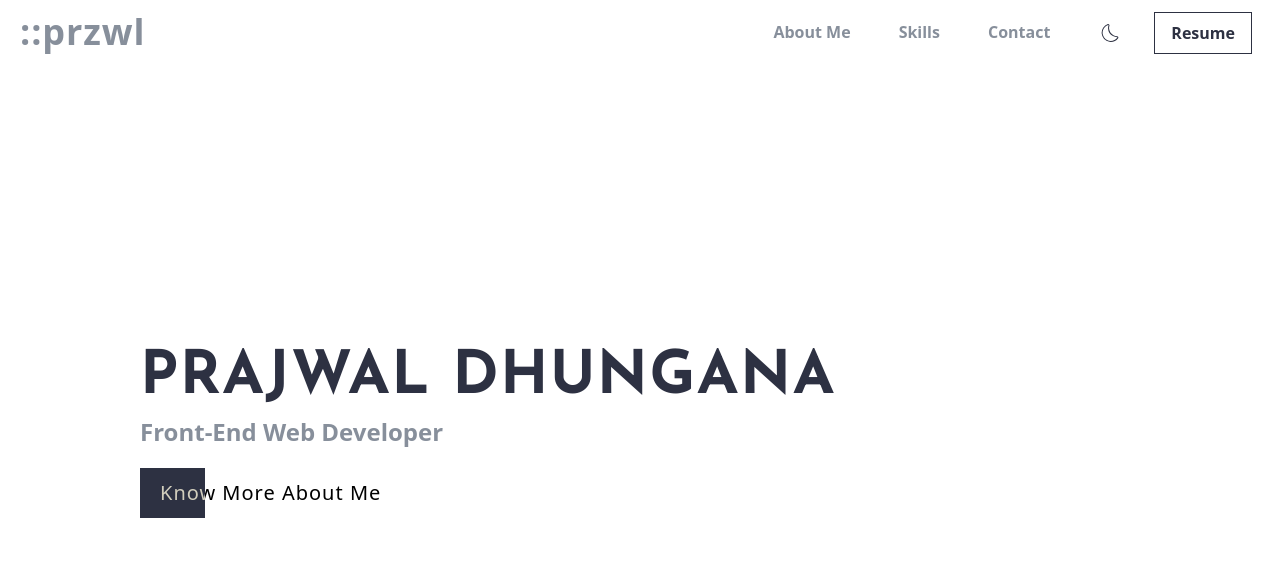
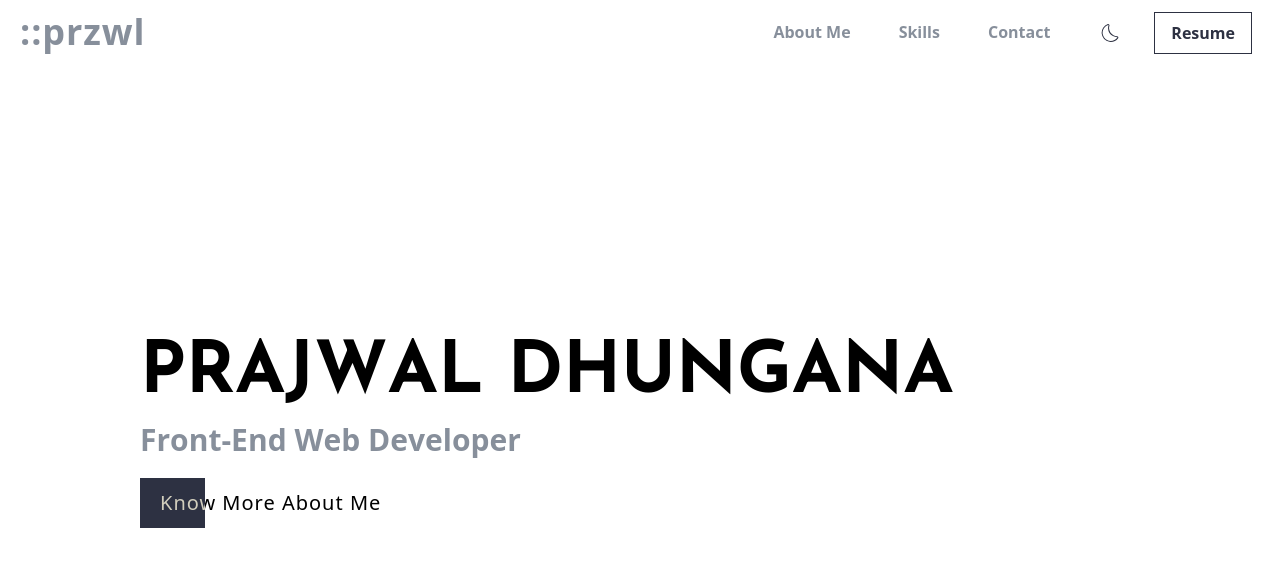
Before and after one commit to PrajwalDhungana/portfolio, a Next.js app: page / in a window 1280 px wide. Shown: the top 566 px of the page. Built offline with nearby package versions, Linux system fonts and the light colour scheme.

Commit message:
style: add transitions and styles

```diff
--- a/components/Hero/Hero.tsx
+++ b/components/Hero/Hero.tsx
@@ -3,76 +3,94 @@ import { motion } from "framer-motion";
 
 type Props = {};
 
+const hero = {
+  animate: {
+    transition: {
+      delayChildren: 0.2,
+      staggerChildren: 0.1,
+    },
+  },
+};
+
+const letterAnimation = {
+  initial: {
+    y: 400,
+  },
+  animate: {
+    y: 0,
+    transition: {
+      ease: [0.6, 0.01, -0.05, 0.95],
+      duration: 0.5,
+    },
+  },
+};
+
 export default function Hero({}: Props) {
   return (
     <div className="flex p-5 items-center h-full">
       <div className="p-6 ml-24">
+        <motion.div variants={hero}>
+          <HeroTitle title={"Prajwal Dhungana"} />
+          <HeroSubTitle
+            title={"Front-End Web Developer"}
+            transition={{ delay: 2 }}
+          />
+          <div className="overflow-hidden">
             <motion.div
               initial={{
-            x: 50,
-            opacity: 0,
-            scale: 0.5,
+                x: -300,
               }}
-          animate={{
-            x: 0,
-            opacity: 1,
-            scale: 1,
+              animate={{ x: 0 }}
+              transition={{
+                delay: 2,
+                duration: 1,
               }}
-          transition={{
-            type: "spring",
-            stiffness: 400,
-            damping: 30,
-            delay: 0.6,
-          }}
-          className="text-6xl text-deep font-extrabold mb-2 font-heading uppercase tracking-wide overflow-hidden"
             >
-          Prajwal Dhungana
+              <button className="btn">
+                <span className="btn-text">Know More About Me</span>
+              </button>
             </motion.div>
-        <motion.div
-          initial={{
-            x: 50,
-            opacity: 0,
-            scale: 0.5,
-          }}
-          animate={{
-            x: 0,
-            opacity: 1,
-            scale: 1,
-          }}
-          transition={{
-            type: "spring",
-            stiffness: 400,
-            damping: 30,
-            delay: 0.7,
-          }}
-          className="text-2xl font-bold text-grey mb-5"
-        >
-          Front-End Web Developer
+          </div>
         </motion.div>
-        <motion.button
-          initial={{
-            x: -500,
-            opacity: 0,
-            scale: 0.5,
-          }}
-          animate={{
-            x: 0,
-            opacity: 1,
-            scale: 1,
-            transition: {
-              duration: 1
-            }
-          }}
-          transition={{
-            type: "spring",
-            stiffness: 400,
-            damping: 30
-          }}
-          className="btn"
-        >
-          <span className="btn-text">Know More About Me</span>
-        </motion.button>
       </div>
     </div>
   );
 }
+
+const AnimatedLetters = ({ title, transition }: any) => {
+  return (
+    <motion.span
+      className="whitespace-pre-wrap"
+      variants={hero}
+      initial="initial"
+      animate="animate"
+      transition={transition}
+    >
+      {[...title].map((letter) => (
+        <motion.span
+          className="inline-block"
+          variants={letterAnimation}
+          key={Math.random()}
+        >
+          {letter}
+        </motion.span>
+      ))}
+    </motion.span>
+  );
+};
+
+const HeroTitle = ({ title }: any) => {
+  return (
+    <div className="overflow-hidden text-7xl font-heading mb-3 uppercase font-bold">
+      <AnimatedLetters title={title} />
+    </div>
+  );
+};
+
+const HeroSubTitle = ({ title, transition }: any) => {
+  return (
+    <div className="overflow-hidden text-3xl font-semibold text-grey mb-5">
+      <AnimatedLetters title={title} transition={transition} />
+    </div>
+  );
+};
```
Lines whose indentation alone changed are shown as unchanged.
